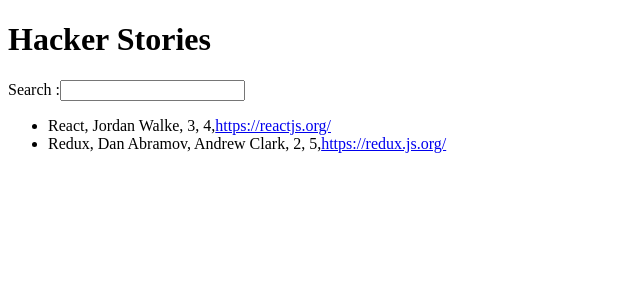
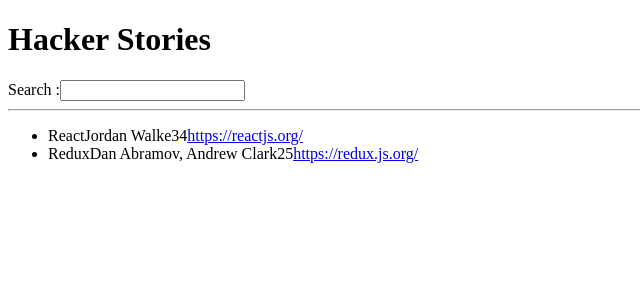
Before and after one commit to massmr/hacker-stories, a React (Vite) app: page / in a window 1280 px wide. Shown: the top 300 px of the page, without its empty margins (0-640 px from the left). Built offline with nearby package versions, Linux system fonts and the light colour scheme.

Commit message:
refactor function for components

```diff
--- a/src/App.jsx
+++ b/src/App.jsx
@@ -19,35 +19,41 @@ const list = [
   }
 ];
 
-function App() {
+const App = () => {
   return (
     <div>
 
       <h1>Hacker Stories</h1>
 
       <Search />
+      <hr />
       <List />
 
     </div>
   );
-}
+};
 
-function List() {
+const List = () => {
   return (
     <ul>
       {list.map(function (item) {
         return (
           <li key={item.objectID}>
-            {item.title}, {item.author}, {item.num_comments}, {item.points},
-            <a target="blank" href={item.url}>{item.url}</a>
+            <span>{item.title}</span>
+            <span>{item.author}</span>
+            <span>{item.num_comments}</span>
+            <span>{item.points}</span>
+            <span>
+              <a target="blank" href={item.url}>{item.url}</a>
+            </span>
           </li>
         );
       })}
     </ul>
   );
-}
+};
 
-function Search() {
+const Search = () => {
   return(
     <div>
       <label htmlFor="search">Search :</label>
```
